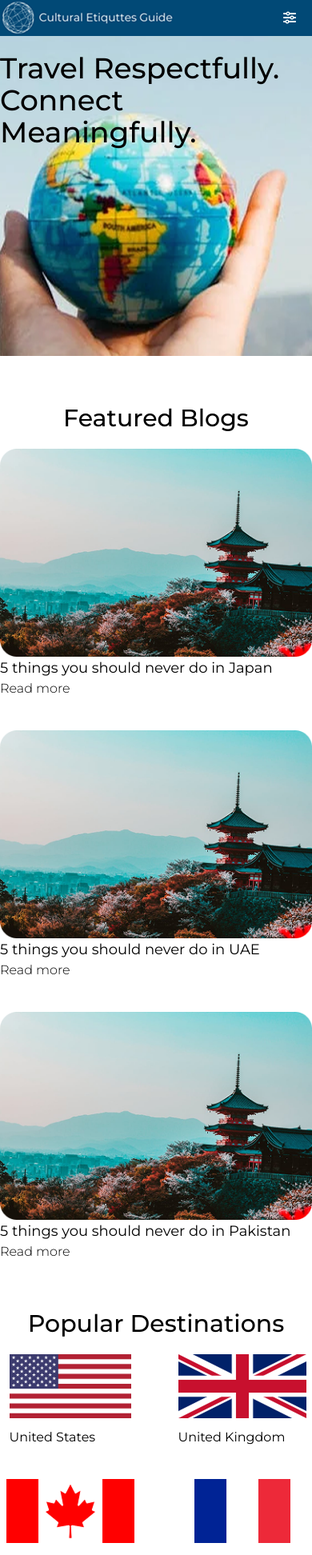
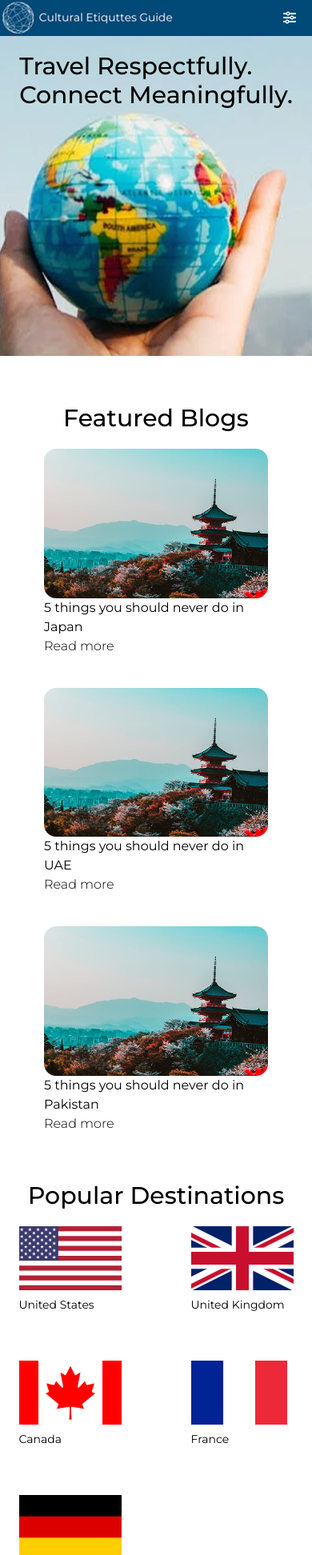
Before and after one commit to Bilal-19/Cultural-Ettiqutes-Guide, a React (Vite) app: page / in a window 390 px wide. Shown: the top 1944 px of the page at 80% size. Built offline with nearby package versions, Linux system fonts and the light colour scheme.

Commit message:
Fixed home page.

```diff
--- a/src/Pages/Home.jsx
+++ b/src/Pages/Home.jsx
@@ -10,7 +10,7 @@ export default function Home() {
             <Header />
 
             <div class="w-full bg-[url('/home.png')] bg-no-repeat bg-center h-100 md:h-150 flex justify-center">
-                <h2 className="font-medium text-4xl md:text-6xl pt-5 md:pt-10">
+                <h2 className="font-medium text-3xl md:text-6xl pt-5 md:pt-10">
                     Travel Respectfully.
                     <br />
                     Connect Meaningfully.
@@ -23,9 +23,9 @@ export default function Home() {
             <div class="container mx-auto grid grid-cols-1 md:grid-cols-3 gap-10 pb-15 md:pb-30">
                 {blogRecords.map((val, key) =>
                     <>
-                        <div className="mx-auto">
-                            <img src={val.thumbnailPath} alt="" />
-                            <p className="text-lg">{val.blogTitle}</p>
+                        <div className="mx-auto w-70">
+                            <img src={val.thumbnailPath} alt={val.blogTitle} />
+                            <p className="text-md md:text-lg">{val.blogTitle}</p>
                             <a href="" className="font-light">Read more</a>
                         </div>
                     </>
@@ -38,9 +38,9 @@ export default function Home() {
             <div className="container mx-auto grid grid-cols-2 md:grid-cols-5 gap-10 pb-15 md:pb-30">
                 {countryRecords.map((val, key) =>
                     <>
-                        <div className="mx-auto">
-                            <img src={val.flagImage} alt={val.countryName} className="mb-3" />
-                            <p className="text-md">{val.countryName}</p>
+                        <div className="mx-auto size-32">
+                            <img src={val.flagImage} alt={val.countryName} className="mb-2 h-20 object-cover" />
+                            <p className="text-sm md:text-md">{val.countryName}</p>
                         </div>
                     </>
                 )}
```
